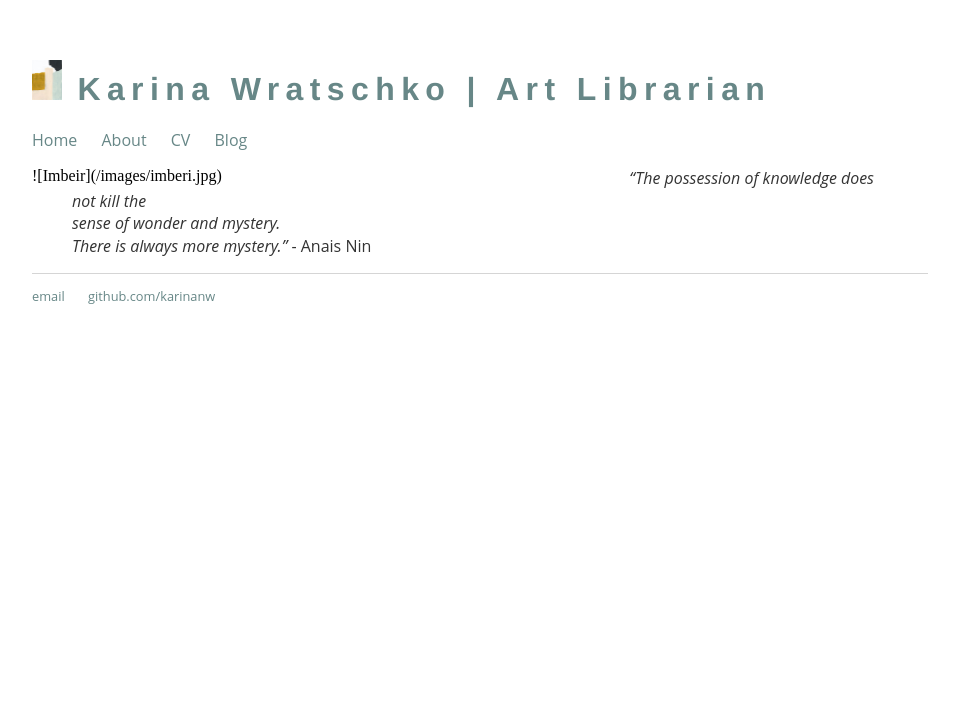
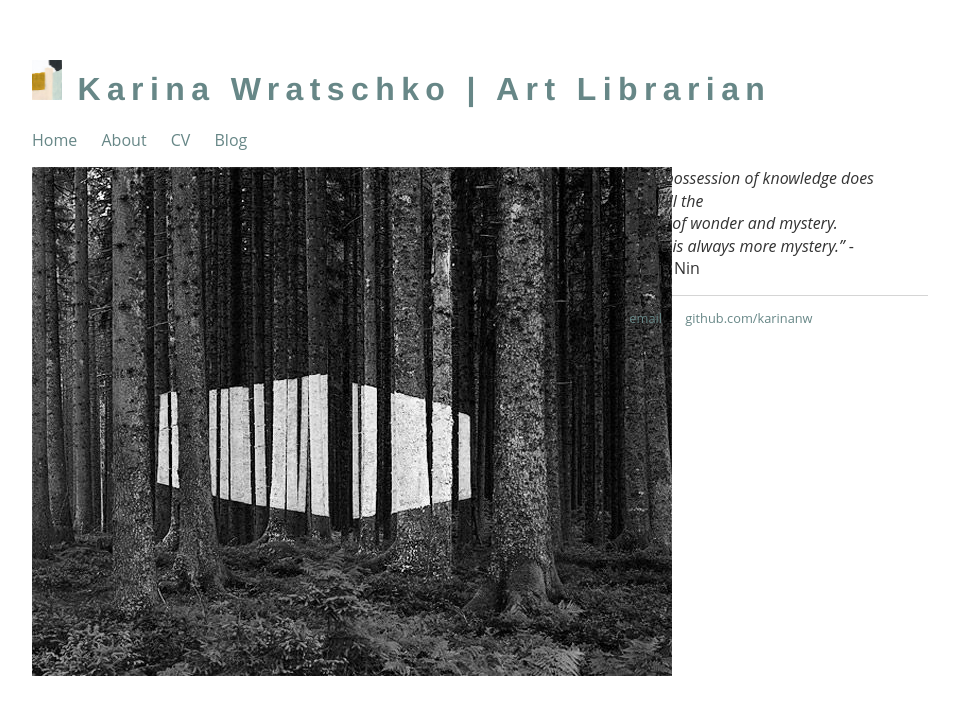
Before and after one commit to karinanw/karinanw.github.io, a Jekyll site: the page built from index.md, in a window 1280 px wide. Shown: the top 715 px of the page, without its empty margins (160-1119 px from the left). Built offline with Jekyll 4.4.1, drawn with Linux system fonts in a browser that asks for light colours.

Commit message:
Update index.md

```diff
--- a/index.md
+++ b/index.md
@@ -2,9 +2,9 @@
 layout: default
 title: Karina Wratschko | Art Librarian
 ---
-<div class="homeimage">
+<span class="homeimage">
 ![Imbeir](/images/imberi.jpg)
-</div>
+</span>
 
 >*"The possession of knowledge does not kill the
 sense of wonder and mystery.
```
